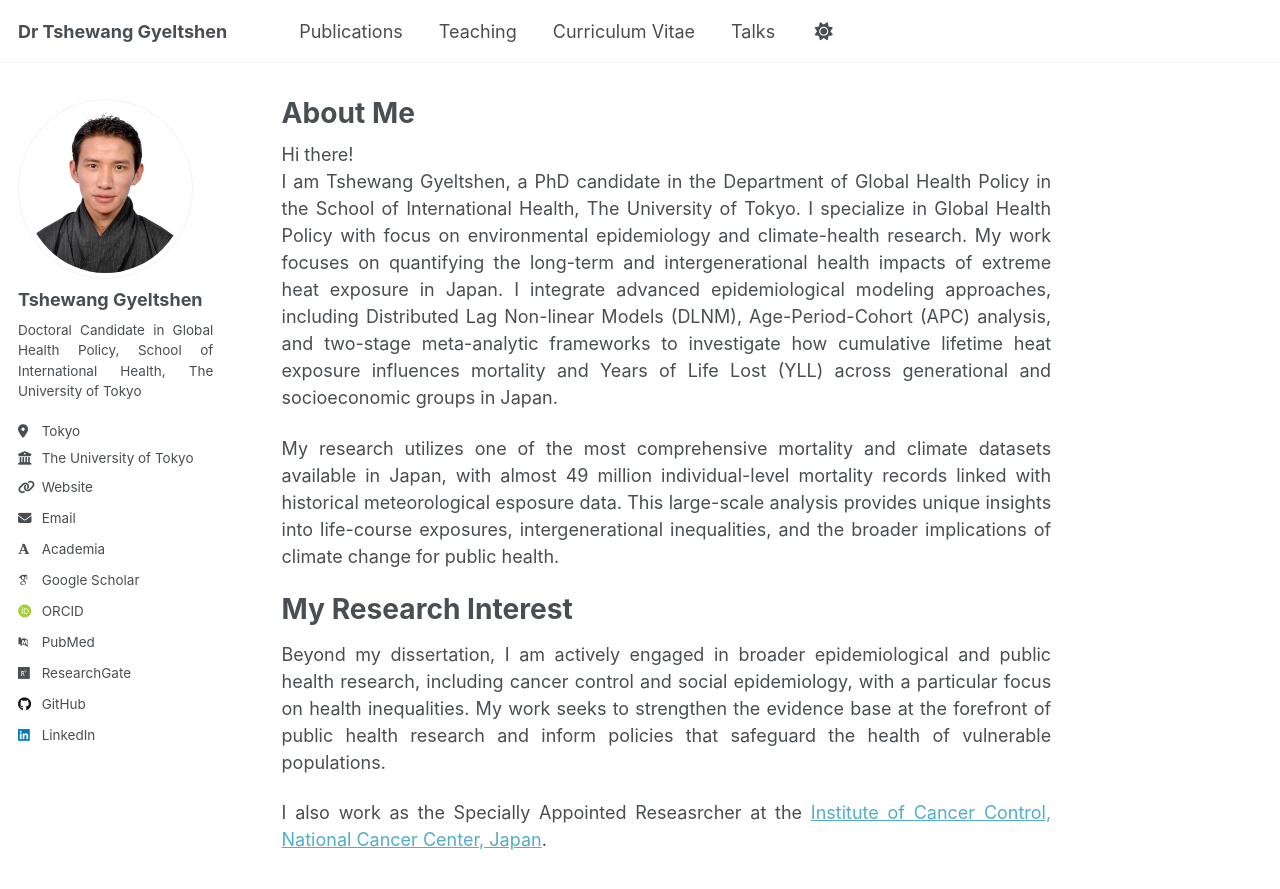
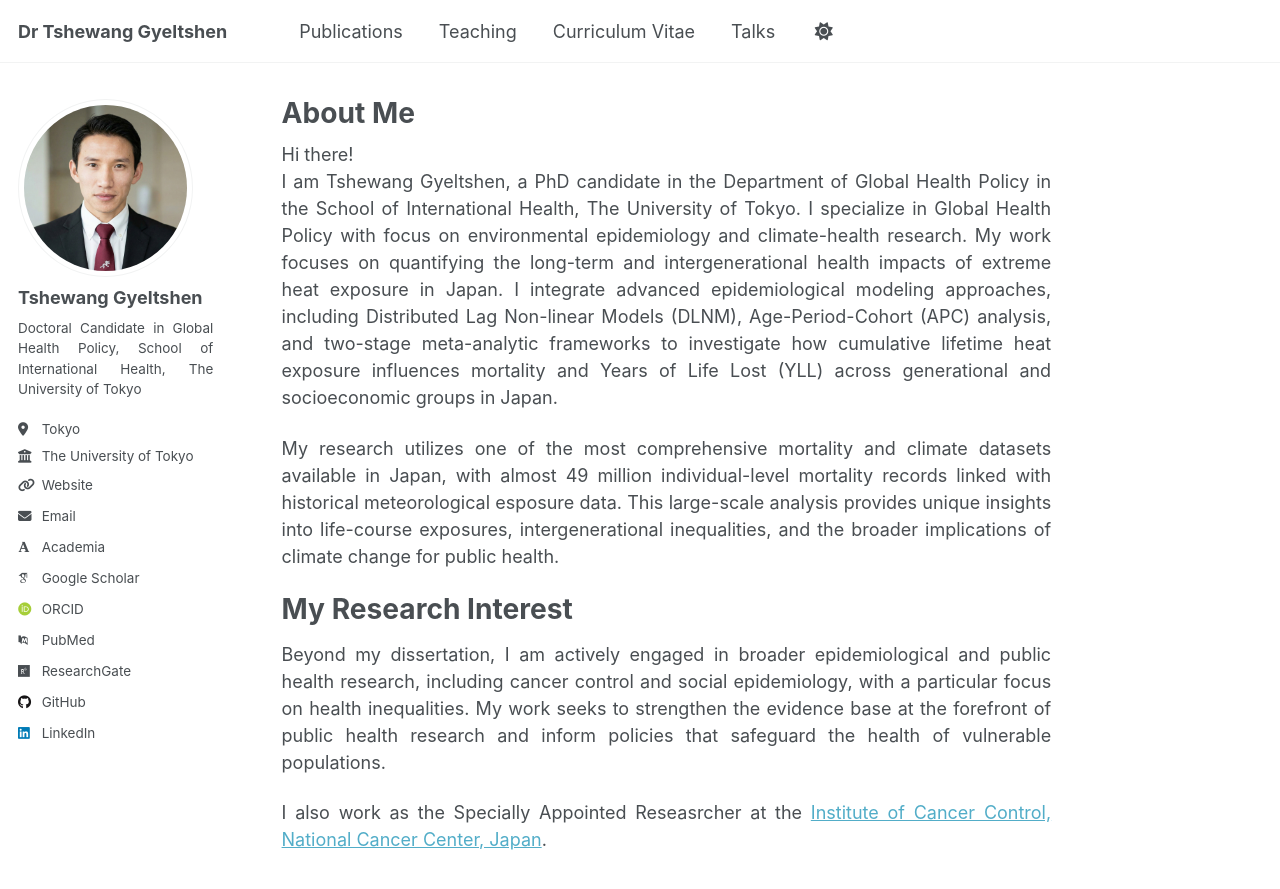
Before and after one commit to tgyeltshen/tgyeltshen.github.io, a Jekyll site: the page built from _pages/about.md, in a window 1280 px wide and 900 px high. Shown: the top 889 px of the window. Built offline with Jekyll 4.4.1, drawn with Linux system fonts in a browser that asks for light colours; some web fonts are replaced; a script that is not in the unit is left out.

Commit message:
updatepic

```diff
--- a/_config.yml
+++ b/_config.yml
@@ -22,7 +22,7 @@ repository               : "https://github.com/tgyeltshen/tgyeltshen.github.io"
 #               Additional customization can be done by editing /_includes/author-profile.html
 author:
   # Biographic information
-  avatar           : "bio-photo.jpg"
+  avatar           : "passport_pp.jpg"
   name             : "Tshewang Gyeltshen"
   pronouns         : # example: "she/her"
   bio              : "Doctoral Candidate in Global Health Policy, School of International Health, The University of Tokyo"
```
